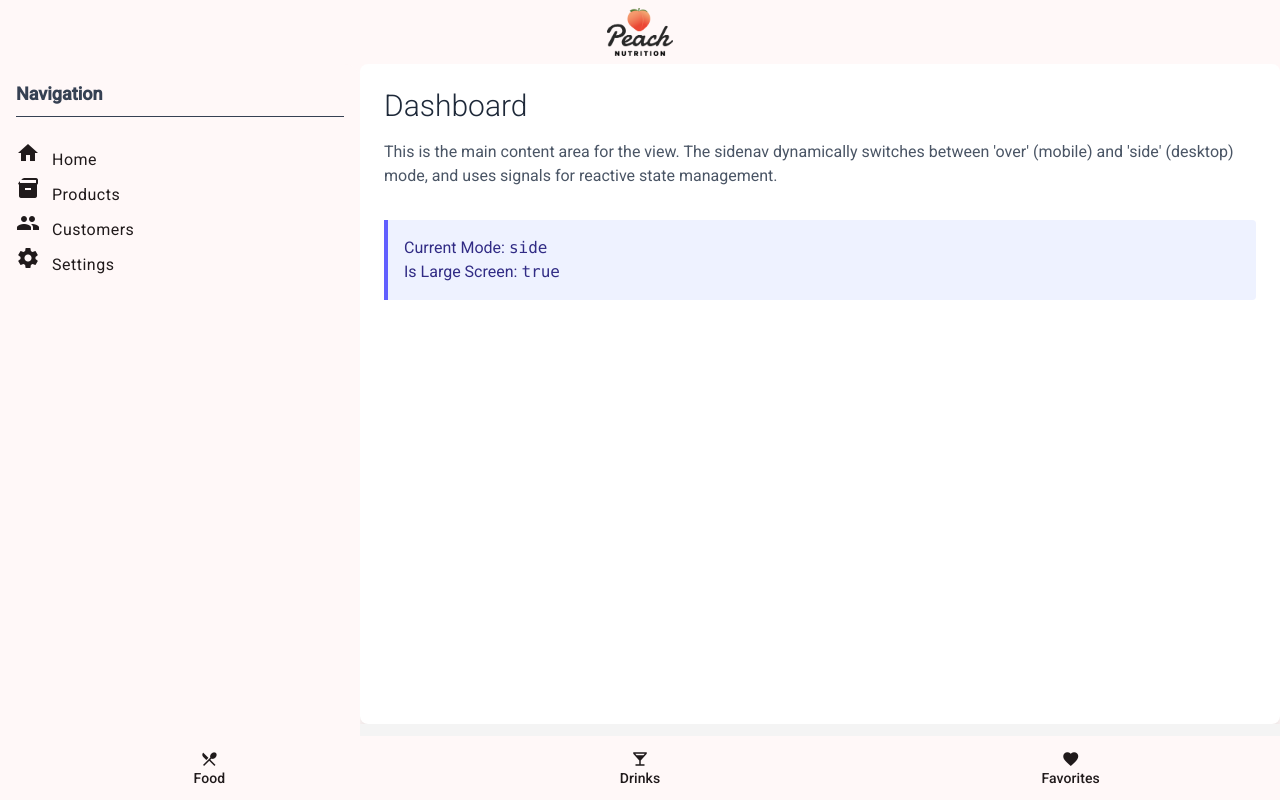
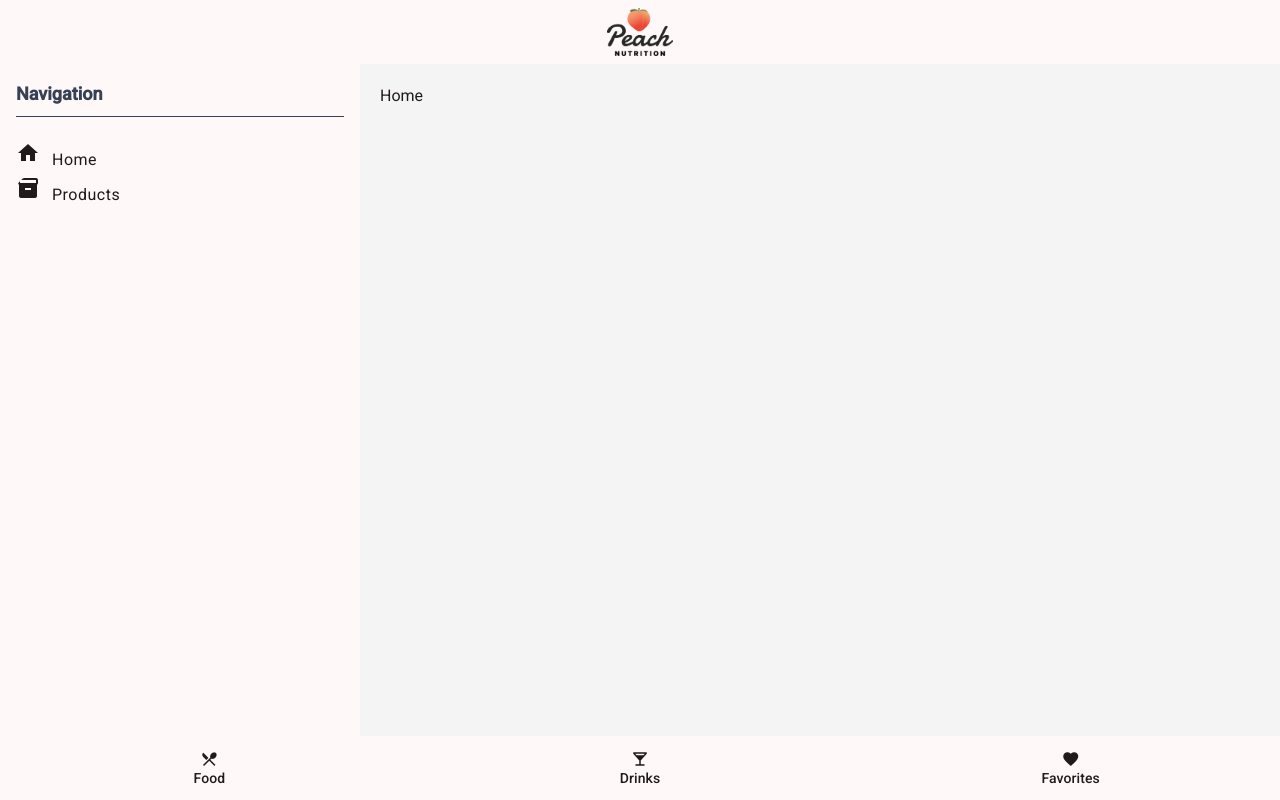
Before and after one commit to CillianOMurchu/mean, an Angular app in the folder frontend/: page / in a window 1280 px wide. Shown: the top 800 px of the page. Built offline with nearby package versions, Linux system fonts and the light colour scheme.

Commit message:
output vs signal

```diff
--- a/frontend/src/app/app.component.html
+++ b/frontend/src/app/app.component.html
@@ -1,7 +1,7 @@
-<div class="${TW_CLASSES.container}">
+<div>
   <app-navbar (toggleSidenav)="toggleSidenav()"></app-navbar>
 
-  <mat-sidenav-container class="${TW_CLASSES.sidenavContainer}">
+  <mat-sidenav-container>
     <mat-sidenav
       #drawer
       [opened]="drawerOpen()"
@@ -19,13 +19,10 @@
               mat-list-item
               [class]="[
                 'flex items-center',
-                TW_CLASSES.navItem,
-                activeRoute() === item.route
-                  ? TW_CLASSES.activeItem
-                  : 'text-gray-600',
+                activeRoute() === item.route ? 'bg-red' : 'text-gray-600',
               ]"
               (click)="setActiveRoute(item.route); closeSidenavOnSmallScreen()"
-              href="#"
+              routerLink="/{{ item.route }}"
             >
               <mat-icon class="mr-3">{{ item.icon }}</mat-icon>
               <span>{{ item.label }}</span>
@@ -35,31 +32,7 @@
       </div>
     </mat-sidenav>
 
-    <!-- Main Content Area -->
-    <mat-sidenav-content class="${TW_CLASSES.mainContent}">
-      <!-- Content based on active route -->
-      <div class="rounded-lg shadow-xl p-6 bg-white min-h-[calc(100vh-140px)]">
-        <h1 class="text-3xl font-light text-gray-800 mb-4">
-          {{ activeRoute() }} Dashboard
-        </h1>
-        <p class="text-gray-600">
-          This is the main content area for the {{ activeRoute() }} view. The
-          sidenav dynamically switches between 'over' (mobile) and 'side'
-          (desktop) mode, and uses signals for reactive state management.
-        </p>
-        <div
-          class="mt-8 p-4 bg-indigo-50 border-l-4 border-indigo-500 text-indigo-900 rounded-r"
-        >
-          <p>
-            Current Mode:
-            <span class="font-mono font-medium">{{ sidenavMode() }}</span>
-          </p>
-          <p>
-            Is Large Screen:
-            <span class="font-mono font-medium">{{ isLargeScreen() }}</span>
-          </p>
-        </div>
-      </div>
+    <mat-sidenav-content>
       <main>
         <router-outlet></router-outlet>
       </main>
--- a/frontend/src/app/app.component.ts
+++ b/frontend/src/app/app.component.ts
@@ -6,7 +6,7 @@ import {
   inject,
   signal,
 } from '@angular/core';
-import { RouterOutlet } from '@angular/router';
+import { RouterLink, RouterOutlet } from '@angular/router';
 import { FooterComponent } from './components/footer/footer.component';
 import { NavbarComponent } from '@components/navbar/navbar.component';
 import { MatSidenavModule } from '@angular/material/sidenav';
@@ -23,6 +23,7 @@ import { MatListModule } from '@angular/material/list';
   styleUrl: './app.component.scss',
   imports: [
     RouterOutlet,
+    RouterLink,
     NavbarComponent,
     FooterComponent,
     MatSidenavModule,
@@ -33,7 +34,7 @@ import { MatListModule } from '@angular/material/list';
   changeDetection: ChangeDetectionStrategy.OnPush,
 })
 export class AppComponent {
-  TW_CLASSES = TW_CLASSES;
+  // TW_CLASSES = TW_CLASSES;
 
   breakpointObserver = inject(BreakpointObserver);
 
@@ -42,10 +43,8 @@ export class AppComponent {
   drawerOpen = signal(false);
 
   navItems = [
-    { label: 'Home', icon: 'home', route: 'Home' },
-    { label: 'Products', icon: 'inventory', route: 'Products' },
-    { label: 'Customers', icon: 'group', route: 'Customers' },
-    { label: 'Settings', icon: 'settings', route: 'Settings' },
+    { label: 'Home', icon: 'home', route: 'home' },
+    { label: 'Products', icon: 'inventory', route: 'products' },
   ];
 
   isLargeScreen = toSignal(
@@ -60,7 +59,7 @@ export class AppComponent {
     this.isLargeScreen() ? 'side' : 'over',
   );
 
-  activeRoute = signal('');
+  activeRoute = signal('Home');
 
   constructor() {
     // Effect to automatically open the sidenav when the screen becomes large
@@ -76,6 +75,7 @@ export class AppComponent {
   }
 
   setActiveRoute(route: string) {
+    console.log('route is ', route);
     this.activeRoute.set(route);
   }
 
--- a/frontend/src/app/components/navbar/navbar.component.ts
+++ b/frontend/src/app/components/navbar/navbar.component.ts
@@ -14,6 +14,7 @@ import { RouterLink } from '@angular/router';
   imports: [MatToolbarModule, RouterLink, MatIconModule],
   templateUrl: './navbar.component.html',
   styleUrl: './navbar.component.scss',
+  standalone: true,
 })
 export class NavbarComponent {
   @Output() toggleSidenav = new EventEmitter<void>();
```
